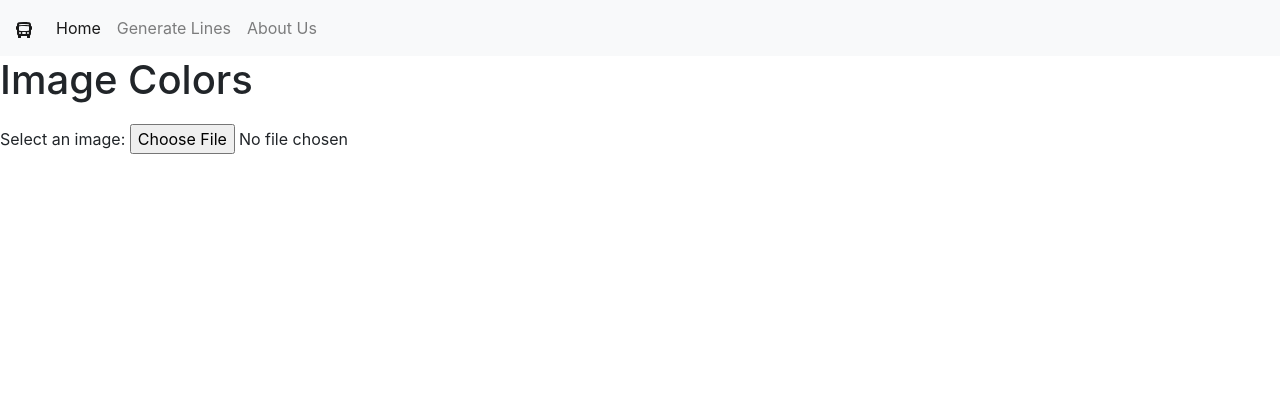
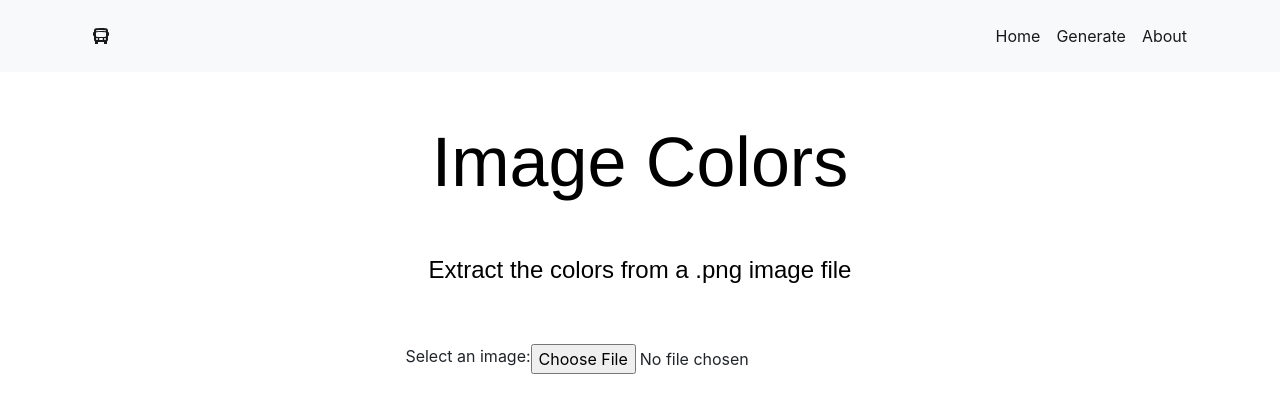
Before and after one commit to xxfmin/Coloring-Transit-Maps, a plain HTML site: page ColorExtractorImproved/index.html in a window 1280 px wide. Drawn offline with nearby package versions, Linux system fonts and the light colour scheme.

Commit message:
Website style updates

```diff
--- a/ColorExtractorImproved/index.html
+++ b/ColorExtractorImproved/index.html
@@ -10,6 +10,7 @@
     integrity="sha384-ggOyR0iXCbMQv3Xipma34MD+dH/1fQ784/j6cY/iJTQUOhcWr7x9JvoRxT2MZw1T" crossorigin="anonymous">
 
     <title>Image Colors</title>
+    <link rel="icon" href="../images/train.png">
     <link rel="stylesheet" href="style.css">
     <!-- <style>
       #input-container {
@@ -29,29 +30,33 @@
     </style> -->
   </head>
   <body>
-    <nav class="navbar navbar-expand-lg navbar-light bg-light">
-			<a class="navbar-brand" href="../index.html"><svg xmlns="http://www.w3.org/2000/svg" width="16" height="16" fill="currentColor" class="bi bi-bus-front-fill" viewBox="0 0 16 16">
-			  <path d="M16 7a1 1 0 0 1-1 1v3.5c0 .818-.393 1.544-1 2v2a.5.5 0 0 1-.5.5h-2a.5.5 0 0 1-.5-.5V14H5v1.5a.5.5 0 0 1-.5.5h-2a.5.5 0 0 1-.5-.5v-2a2.496 2.496 0 0 1-1-2V8a1 1 0 0 1-1-1V5a1 1 0 0 1 1-1V2.64C1 1.452 1.845.408 3.064.268A43.608 43.608 0 0 1 8 0c2.1 0 3.792.136 4.936.268C14.155.408 15 1.452 15 2.64V4a1 1 0 0 1 1 1v2ZM3.552 3.22A43.306 43.306 0 0 1 8 3c1.837 0 3.353.107 4.448.22a.5.5 0 0 0 .104-.994A44.304 44.304 0 0 0 8 2c-1.876 0-3.426.109-4.552.226a.5.5 0 1 0 .104.994ZM8 4c-1.876 0-3.426.109-4.552.226A.5.5 0 0 0 3 4.723v3.554a.5.5 0 0 0 .448.497C4.574 8.891 6.124 9 8 9c1.876 0 3.426-.109 4.552-.226A.5.5 0 0 0 13 8.277V4.723a.5.5 0 0 0-.448-.497A44.304 44.304 0 0 0 8 4Zm-3 7a1 1 0 1 0-2 0 1 1 0 0 0 2 0Zm8 0a1 1 0 1 0-2 0 1 1 0 0 0 2 0Zm-7 0a1 1 0 0 0 1 1h2a1 1 0 1 0 0-2H7a1 1 0 0 0-1 1Z"/>
-			</svg></a>
-			<button class="navbar-toggler" type="button" data-toggle="collapse" data-target="#navbarNavAltMarkup" aria-controls="navbarNavAltMarkup" aria-expanded="false" aria-label="Toggle navigation">
-			  <span class="navbar-toggler-icon"></span>
-			</button>
-			<div class="collapse navbar-collapse" id="navbarNavAltMarkup">
-			  <div class="navbar-nav">
-				<a class="nav-item nav-link active" href="../index.html">Home <span class="sr-only">(current)</span></a>
-				<a class="nav-item nav-link" href="../generate-lines.html">Generate Lines</a>
-				<a class="nav-item nav-link" href="../about.html">About Us</a>
+    <nav class="navbar navbar-expand-lg navbar-light bg-light py-3">
+      <div class="container"><a href="../index.html" class="navbar-brand d-flex align-items-center"> <i class="fa fa-snowflake-o fa-lg text-primary mr-2"></i><svg xmlns="http://www.w3.org/2000/svg" width="16" height="16"
+        fill="currentColor" class="bi bi-bus-front-fill" viewBox="0 0 16 16">
+        <path
+          d="M16 7a1 1 0 0 1-1 1v3.5c0 .818-.393 1.544-1 2v2a.5.5 0 0 1-.5.5h-2a.5.5 0 0 1-.5-.5V14H5v1.5a.5.5 0 0 1-.5.5h-2a.5.5 0 0 1-.5-.5v-2a2.496 2.496 0 0 1-1-2V8a1 1 0 0 1-1-1V5a1 1 0 0 1 1-1V2.64C1 1.452 1.845.408 3.064.268A43.608 43.608 0 0 1 8 0c2.1 0 3.792.136 4.936.268C14.155.408 15 1.452 15 2.64V4a1 1 0 0 1 1 1v2ZM3.552 3.22A43.306 43.306 0 0 1 8 3c1.837 0 3.353.107 4.448.22a.5.5 0 0 0 .104-.994A44.304 44.304 0 0 0 8 2c-1.876 0-3.426.109-4.552.226a.5.5 0 1 0 .104.994ZM8 4c-1.876 0-3.426.109-4.552.226A.5.5 0 0 0 3 4.723v3.554a.5.5 0 0 0 .448.497C4.574 8.891 6.124 9 8 9c1.876 0 3.426-.109 4.552-.226A.5.5 0 0 0 13 8.277V4.723a.5.5 0 0 0-.448-.497A44.304 44.304 0 0 0 8 4Zm-3 7a1 1 0 1 0-2 0 1 1 0 0 0 2 0Zm8 0a1 1 0 1 0-2 0 1 1 0 0 0 2 0Zm-7 0a1 1 0 0 0 1 1h2a1 1 0 1 0 0-2H7a1 1 0 0 0-1 1Z" />
+      </svg></a>
+        <button type="button" data-toggle="collapse" data-target="#navbarSupportedContent" aria-controls="navbarSupportedContent" aria-expanded="false" aria-label="Toggle navigation" class="navbar-toggler"><span class="navbar-toggler-icon"></span></button>
+        <div id="navbarSupportedContent" class="collapse navbar-collapse">
+          <ul class="navbar-nav ml-auto">
+            <li class="nav-item active"><a href="../index.html" class="nav-link"> Home </a></li>
+            <li class="nav-item active"><a href="../generate-lines.html" class="nav-link"> Generate </a></li>
+            <li class="nav-item active"><a href="../about.html" class="nav-link"> About </a></li>
+          </ul>
+        </div>
+      </div>
+    </nav>
 
-			  </div>
-			</div>
-		</nav>
 
-    <h1>Image Colors</h1>
-    <div id="input-container">
-      <label for="image-input">Select an image:</label>
+    <h1 class="pt-5">Image Colors</h1>
+    <div>
+      <p>Extract the colors from a .png image file</p>
+    </div>
+    <div id="input-container" class="d-flex justify-content-center">
+      <label for="image-input">Select an image: </label>
       <input type="file" id="image-input" accept="image/*">
     </div>
-    <div id="color-container"></div>
+    <div id="color-container" class="d-flex justify-content-center"></div>
     <script src="backend.js"></script>
 
     <script src="https://code.jquery.com/jquery-3.3.1.slim.min.js"
--- a/ColorExtractorImproved/style.css
+++ b/ColorExtractorImproved/style.css
@@ -1,5 +1,8 @@
 #input-container {
-  margin: 20px 0;
+  display: flex;
+
+  margin-left: auto;
+  margin-right: auto;
 }
 #color-container {
   display: flex;
@@ -12,3 +15,26 @@
   margin: 5px;
   border: 1px solid #ccc;
 }
+
+body {
+  background-color: white;
+}
+
+h1{
+  text-align: center;
+  font-family: Helvetica Neue, Helvetica, Arial, sans-serif;
+  font-size: 70px;
+  font-weight: 110;
+  color: black;
+
+}
+
+p {
+  color: black;
+  padding: 40px;
+  font-weight: 53;
+  font-size: 24px;
+  font-family: Arial, sans-serif;
+  line-height: 1.5;
+  text-align: center;
+}
--- a/css/about.css
+++ b/css/about.css
@@ -42,3 +42,8 @@ div.box {
     width: 500px;
     overflow: auto;
 }
+
+nav{
+    font-family: Helvetica Neue, Helvetica, Arial, sans-serif;
+
+  }
--- a/css/style.css
+++ b/css/style.css
@@ -39,6 +39,11 @@ p {
 	color: #fff;
 	/* border-radius: 5px; */
     display: inline-block;
+  }
+
+  nav{
+    font-family: Helvetica Neue, Helvetica, Arial, sans-serif;
+
   }
 
  /* .btn-primary
```
Also changed, not shown: about.html (+5 -4 lines), generate-lines.html (+15 -11 lines), index.html (+4 -3 lines), images/train.png (added).
